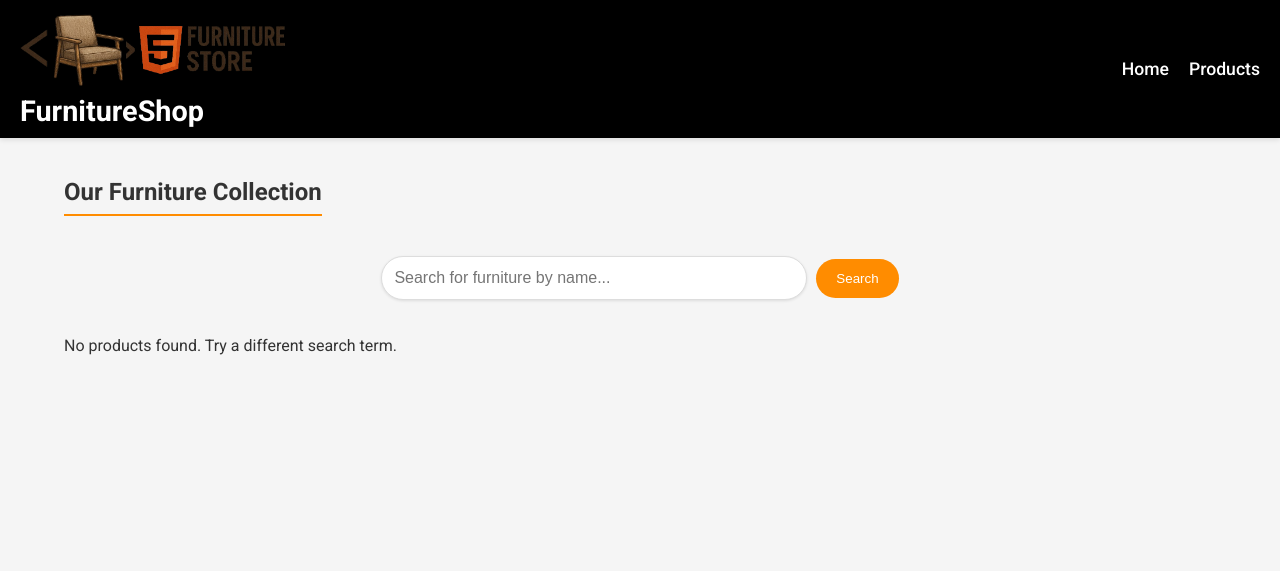
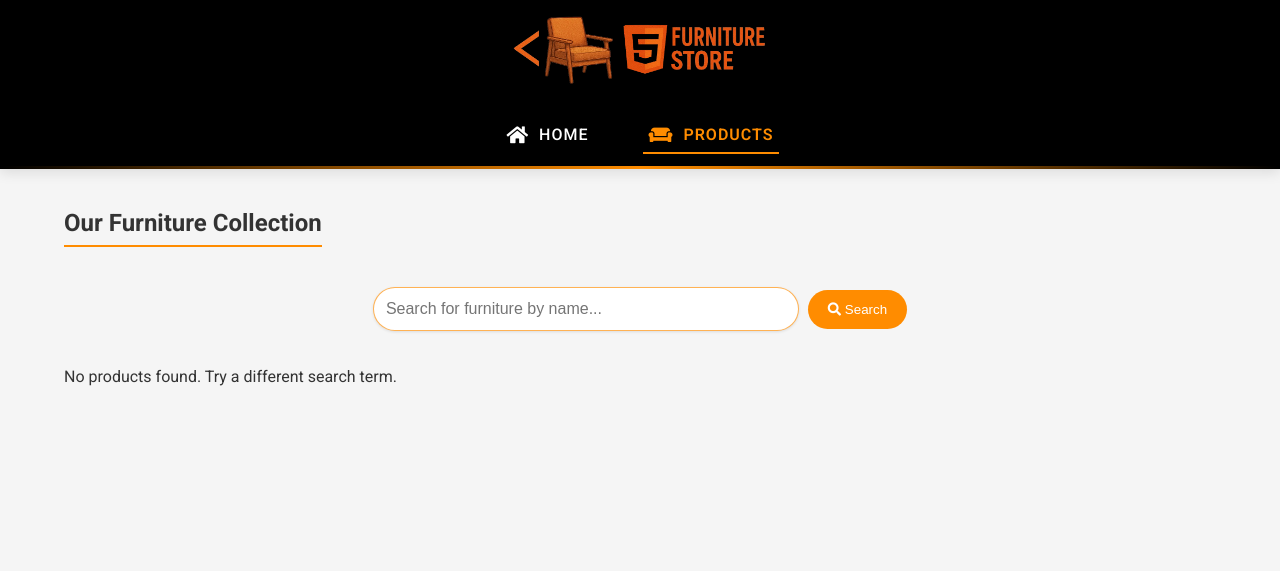
Before and after one commit to pompos02/simpleEshop, a Flask app: page /products in a window 1280 px wide. Shown: the top 571 px of the page. Run offline with Flask 3, Linux system fonts and the light colour scheme; data that the repository does not hold is empty; some libraries are stand-ins or nearby versions.

Commit message:
-UI/UX improvements -added the atlas search index -updated README.md

```diff
--- a/static/css/style.css
+++ b/static/css/style.css
@@ -18,21 +18,60 @@ main {
     width: 90%;
 }
 
-/* Header & Navigation */
+/* Modified Header & Navigation */
 header {
     background-color: #000;
     color: #fff;
-    padding: 10px 20px;
-    display: flex;
-    justify-content: space-between;
-    align-items: center;
-    box-shadow: 0 2px 5px rgba(0, 0, 0, 0.1);
+    padding: 0;
+    box-shadow: 0 4px 12px rgba(0, 0, 0, 0.1);
+    position: relative;
 }
 
-header h1 {
+/* Remove the top-header class and border separation */
+.logo-container {
+    display: flex;
+    align-items: center;
+    justify-content: center; /* Center the logo */
+    padding: 15px 0;
+    margin: 0 auto; /* Center the container */
+}
+
+.logo-container img {
+    width: auto;
+    height: 70px;
+    filter: drop-shadow(0 2px 4px rgba(0,0,0,0.2));
+    transition: transform 0.3s ease;
+}
+
+.logo-container img:hover {
+    transform: scale(1.05);
+}
+
+.logo-container h1 {
     margin: 0;
     font-size: 1.8em;
     color: #fff;
+    font-weight: 600;
+    letter-spacing: 1px;
+}
+
+/* Beautiful Navigation Styling */
+nav {
+    width: 100%;
+    background-color: #000;
+    display: flex;
+    justify-content: center;
+    position: relative;
+}
+
+nav::before {
+    content: '';
+    position: absolute;
+    bottom: 0;
+    left: 0;
+    width: 100%;
+    height: 3px;
+    background: linear-gradient(90deg, transparent, #FF8C00, transparent);
 }
 
 nav ul {
@@ -40,23 +79,69 @@ nav ul {
     padding: 0;
     margin: 0;
     display: flex;
+    justify-content: center;
+    gap: 50px;
+    padding: 15px 0;
 }
 
 nav ul li {
-    margin-left: 20px;
+    position: relative;
+    margin: 0;
 }
 
 nav a {
     color: #fff;
     text-decoration: none;
-    font-size: 1.1em;
+    font-size: 1rem;
     font-weight: 500;
-    transition: color 0.2s ease;
+    letter-spacing: 1px;
+    text-transform: uppercase;
+    padding: 10px 5px;
+    position: relative;
+    transition: all 0.3s ease;
+    display: flex;
+    align-items: center;
+    gap: 5px;
+}
+
+/* Beautiful hover effect with underline animation */
+nav a::after {
+    content: '';
+    position: absolute;
+    width: 0;
+    height: 2px;
+    bottom: 0;
+    left: 50%;
+    background-color: #FF8C00;
+    transition: width 0.3s ease, left 0.3s ease;
+}
+
+nav a:hover::after {
+    width: 100%;
+    left: 0;
 }
 
 nav a:hover {
-    color: #FF8C00; /* Orange accent */
-    text-decoration: none;
+    color: #FF8C00;
+    transform: translateY(-2px);
+}
+
+/* Active state for current page */
+nav a.active {
+    color: #FF8C00;
+    font-weight: 600;
+}
+
+nav a.active::after {
+    width: 100%;
+    left: 0;
+}
+
+/* Adding icons to nav items */
+nav a .nav-icon {
+    display: inline-block;
+    margin-right: 5px;
+    font-size: 1.2em;
 }
 
 /* Footer */
@@ -111,7 +196,7 @@ footer p {
     padding: 12px;
     width: 60%;
     max-width: 400px;
-    border: 1px solid #ddd;
+    border: 1px solid rgba(255, 140, 0, 0.67);
     border-radius: 25px;
     background-color: #fff;
     color: #333;
@@ -122,7 +207,7 @@ footer p {
 
 #search-bar:focus {
     outline: none;
-    box-shadow: 0 0 0 2px rgba(255, 140, 0, 0.3);
+    box-shadow: 0 0 0 2px rgb(255, 140, 0);
 }
 
 #search-button {
--- a/templates/products.html
+++ b/templates/products.html
@@ -5,20 +5,20 @@
     <meta name="viewport" content="width=device-width, initial-scale=1.0">
     <title>FurnitureShop - Products</title>
     <link rel="stylesheet" href="{{ url_for('static', filename='css/style.css') }}">
-    <link href="https://fonts.googleapis.com/css2?family=Roboto:wght@300;400;500;700&display=swap" rel="stylesheet">
-    <link rel="stylesheet" href="https://cdnjs.cloudflare.com/ajax/libs/font-awesome/5.15.4/css/all.min.css">
+    <link href="https://fonts.googleapis.com/css2?family=Roboto:wght@300;400;500;600;700&display=swap" rel="stylesheet">
+    <link href="https://cdnjs.cloudflare.com/ajax/libs/font-awesome/5.15.4/css/all.min.css" rel="stylesheet">
 </head>
 <body>
     <header>
-        <div class="logo-container">
-            <img src="{{ url_for('static', filename='images/logo.png') }}" alt="FurnitureShop Logo"
-                 style="width: auto; height: 80px;">
-            <h1>FurnitureShop</h1>
+        <div class="top-header">
+            <div class="logo-container">
+                <img src="{{ url_for('static', filename='images/logo.png') }}" alt="FurnitureShop Logo">
+            </div>
         </div>
         <nav>
             <ul>
-                <li><a href="/">Home</a></li>
-                <li><a href="/products">Products</a></li>
+                <li><a href="/"><i class="fas fa-home nav-icon"></i>Home</a></li>
+                <li><a href="/products" class="active"><i class="fas fa-couch nav-icon"></i>Products</a></li>
             </ul>
         </nav>
     </header>
@@ -27,7 +27,7 @@
         <h2>Our Furniture Collection</h2>
         <div class="search-container">
             <input type="text" id="search-bar" placeholder="Search for furniture by name...">
-            <button id="search-button">Search</button>
+            <button id="search-button"><i class="fas fa-search"></i> Search</button>
         </div>
 
         <div id="product-list">
```
Also changed, not shown: templates/homepage.html (+5 -6 lines), README.md, static/images/logo.png.
